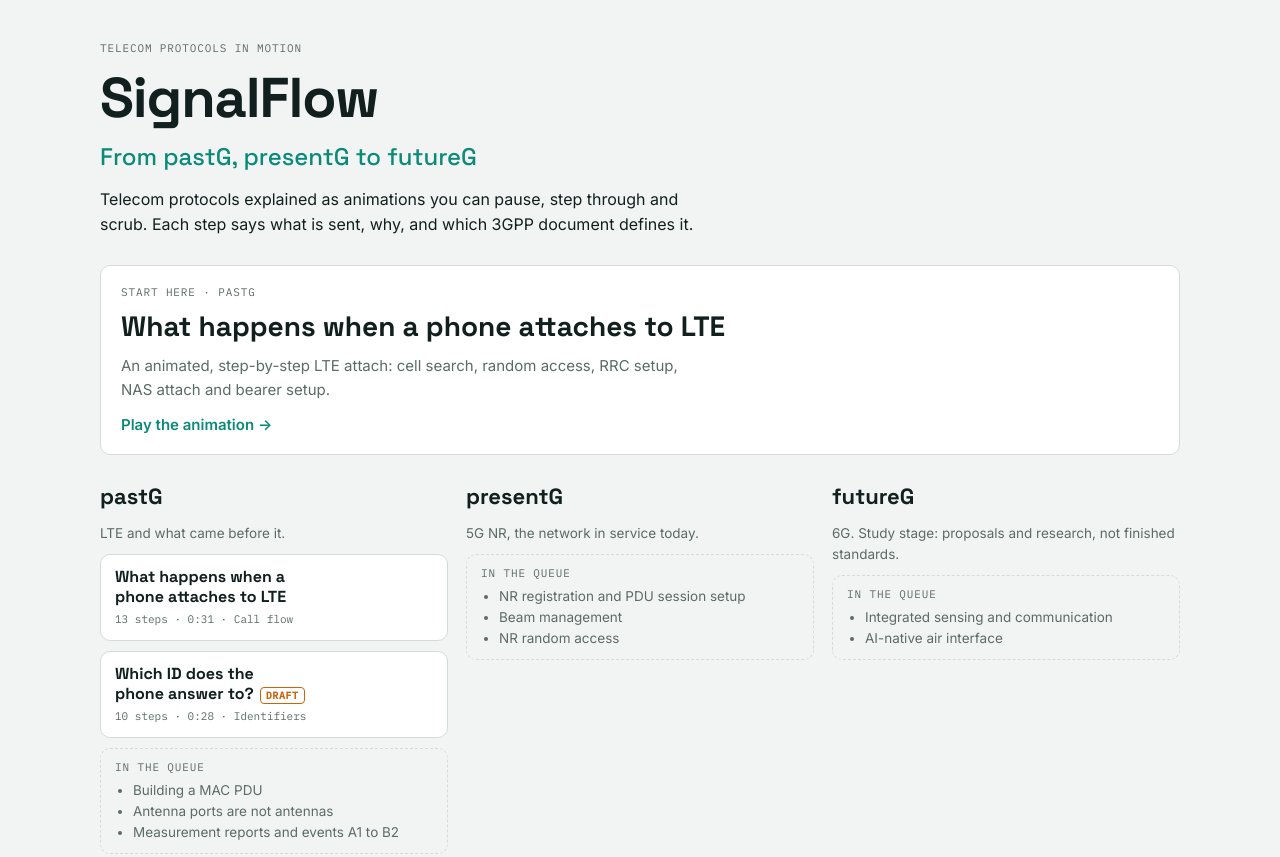
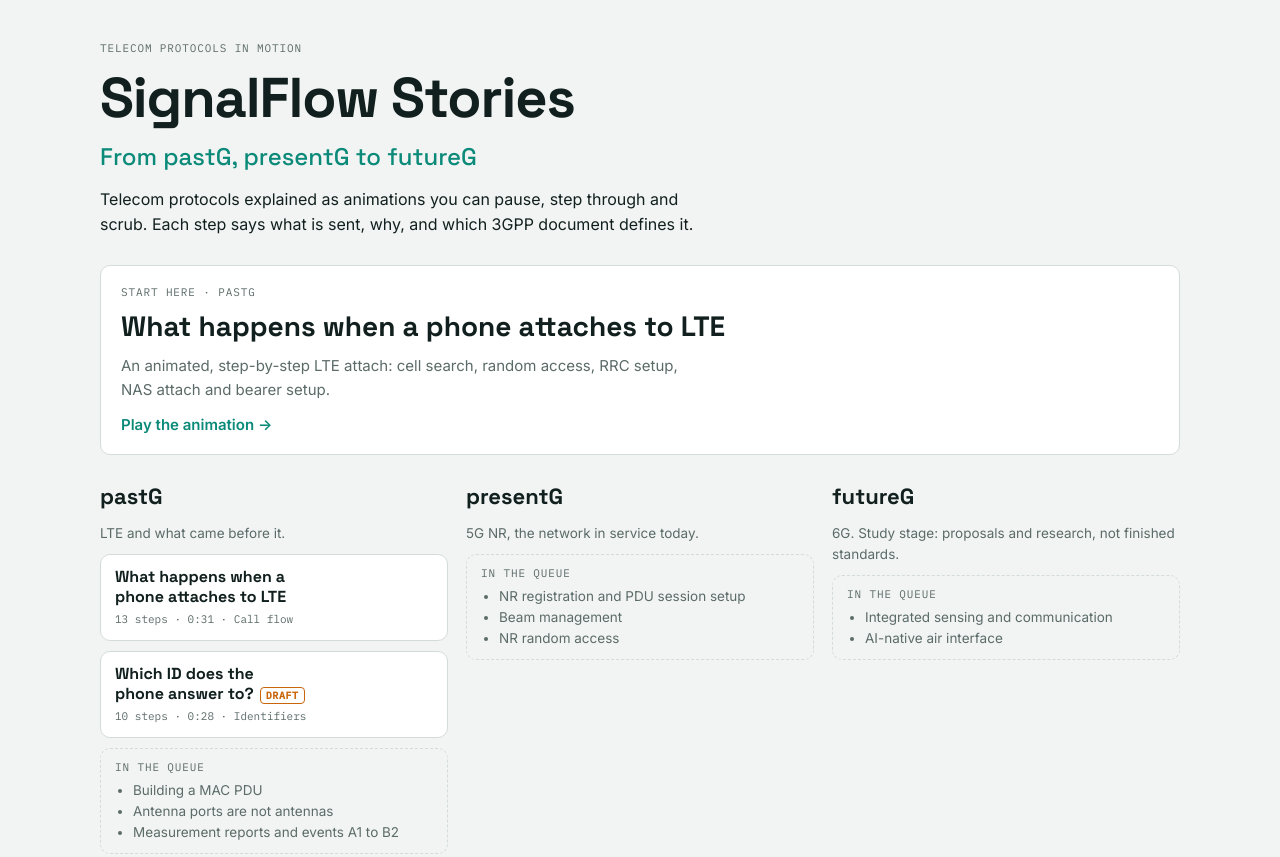
Before and after one commit to lokeshrajoria-design/signalflow, a plain HTML site: page index.html in a window 1280 px wide. Shown: the top 857 px of the page. Drawn offline with Linux system fonts and the light colour scheme.

Commit message:
Rename site title to SignalFlow Stories
Co-Authored-By: Claude Sonnet 5.5 <noreply@anthropic.com>

```diff
--- a/index.html
+++ b/index.html
@@ -3,7 +3,7 @@
 <head>
 <meta charset="utf-8">
 <meta name="viewport" content="width=device-width, initial-scale=1, viewport-fit=cover">
-<title>SignalFlow | From pastG, presentG to futureG</title>
+<title>SignalFlow Stories | From pastG, presentG to futureG</title>
 <meta name="description" content="Telecom protocols explained as animations you can pause, step through and scrub. Each step says what is sent, why, and which 3GPP document defines it.">
 <link rel="stylesheet" href="https://fonts.googleapis.com/css2?family=Inter:wght@400;500;600&family=IBM+Plex+Mono:wght@400;500&family=Space+Grotesk:wght@500;700&display=swap">
 <style>
@@ -122,7 +122,7 @@ input[type=range] { flex: 1; min-width: 0; accent-color: var(--teal); }
 <div class="wrap">
   <header class="hero">
     <div class="eyebrow">Telecom protocols in motion</div>
-    <h1>SignalFlow</h1>
+    <h1>SignalFlow Stories</h1>
     <p class="tagline">From pastG, presentG to futureG</p>
     <p class="intro">Telecom protocols explained as animations you can pause, step through and scrub. Each step says what is sent, why, and which 3GPP document defines it.</p>
   </header>
```
Also changed, not shown: animations/rnti-explained.html (+1 -1 lines).
